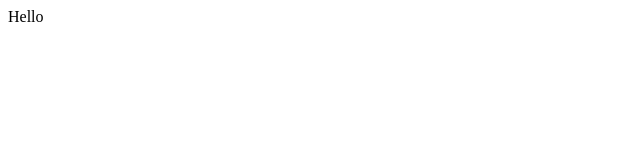
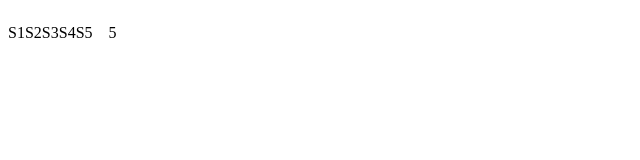
Before and after one commit to krismwas/movie-app, a React (Create React App) app: page / in a window 1280 px wide. Shown: the top 160 px of the page, without its empty margins (0-640 px from the left). Built offline with nearby package versions, Linux system fonts and the light colour scheme.

Commit message:
container style

```diff
--- a/src/StarRating.js
+++ b/src/StarRating.js
@@ -1,3 +1,14 @@
+const containerStyle = { display: "flex", alignItems: "center", gap: "16px" };
+
 export default function StarRating() {
-  return <div>Hello</div>;
+  return (
+    <div style={containerStyle}>
+      <div>
+        {Array.from({ length: 5 }, (_, i) => (
+          <span>S{i + 1}</span>
+        ))}
+      </div>
+      <p>5</p>
+    </div>
+  );
 }
```
